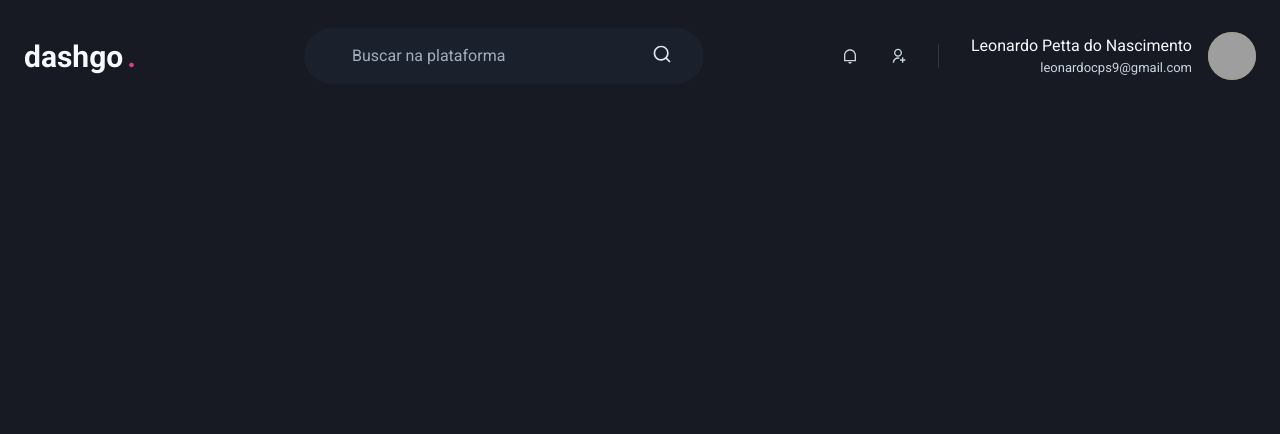
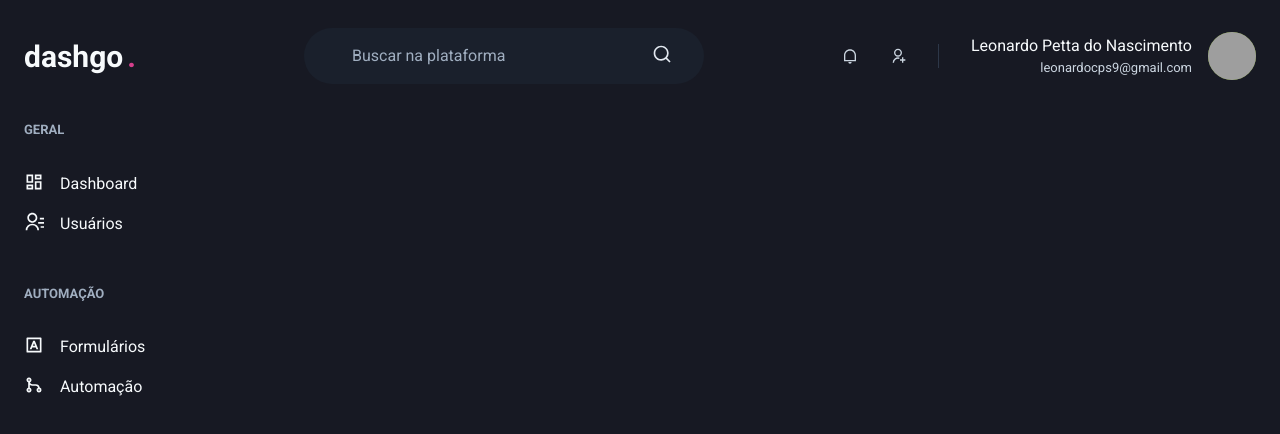
Before and after one commit to Aprendizado-cursos/dashgo, a Next.js app: page /dashboard in a window 1280 px wide. Shown: the top 434 px of the page. Built offline with nearby package versions, Linux system fonts and the light colour scheme; grey boxes are pictures that could not be loaded.

Commit message:
feat(Component: Sidebar): :sparkles: Componente: Sidebar

```diff
--- /dev/null
+++ b/src/components/Sidebar.tsx
@@ -0,0 +1,37 @@
+import { Box, Stack, Text, Link, Icon } from "@chakra-ui/react";
+import { RiContactsLine, RiDashboardLine, RiGitMergeLine, RiInputMethodLine } from "react-icons/ri";
+
+export function Sidebar() {
+    return (
+        <Box as="aside" w="64" mr="8">
+            <Stack spacing="12" align="flex-start">
+                <Box>
+                    <Text fontWeight="bold" color="gray.400" fontSize="small">
+                        GERAL
+                    </Text>
+                    <Stack spacing="4" mt="8" align="stretch">
+                        <Link display="flex" align="center"> <Icon as={RiDashboardLine} fontSize="20"></Icon>
+                            <Text ml="4" fontWigth="medium">Dashboard</Text>
+                        </Link>
+                        <Link display="flex" align="center"> <Icon as={RiContactsLine} fontSize="20"></Icon>
+                            <Text ml="4" fontWigth="medium">Usuários</Text>
+                        </Link>
+                    </Stack>
+                </Box>
+                <Box>
+                    <Text fontWeight="bold" color="gray.400" fontSize="small">
+                        AUTOMAÇÃO
+                    </Text>
+                    <Stack spacing="4" mt="8" align="stretch">
+                        <Link display="flex" align="center"> <Icon as={RiInputMethodLine} fontSize="20"></Icon>
+                            <Text ml="4" fontWigth="medium">Formulários</Text>
+                        </Link>
+                        <Link display="flex" align="center"> <Icon as={RiGitMergeLine} fontSize="20"></Icon>
+                            <Text ml="4" fontWigth="medium">Automação</Text>
+                        </Link>
+                    </Stack>
+                </Box>
+            </Stack>
+        </Box>
+    );
+}
--- a/src/pages/dashboard.tsx
+++ b/src/pages/dashboard.tsx
@@ -1,5 +1,12 @@
+import { Flex } from "@chakra-ui/react";
 import { Header } from "../components/Header";
+import { Sidebar } from "../components/Sidebar";
 
 export default function Dashboard(){
-    return <Header></Header>
+    return <Flex direction="column" h="100vh">
+        <Header></Header>
+        <Flex w="100%" my="6" maxWidth={1480} mx="auto" px="6">
+<Sidebar></Sidebar>
+        </Flex>
+    </Flex>
 }
```
